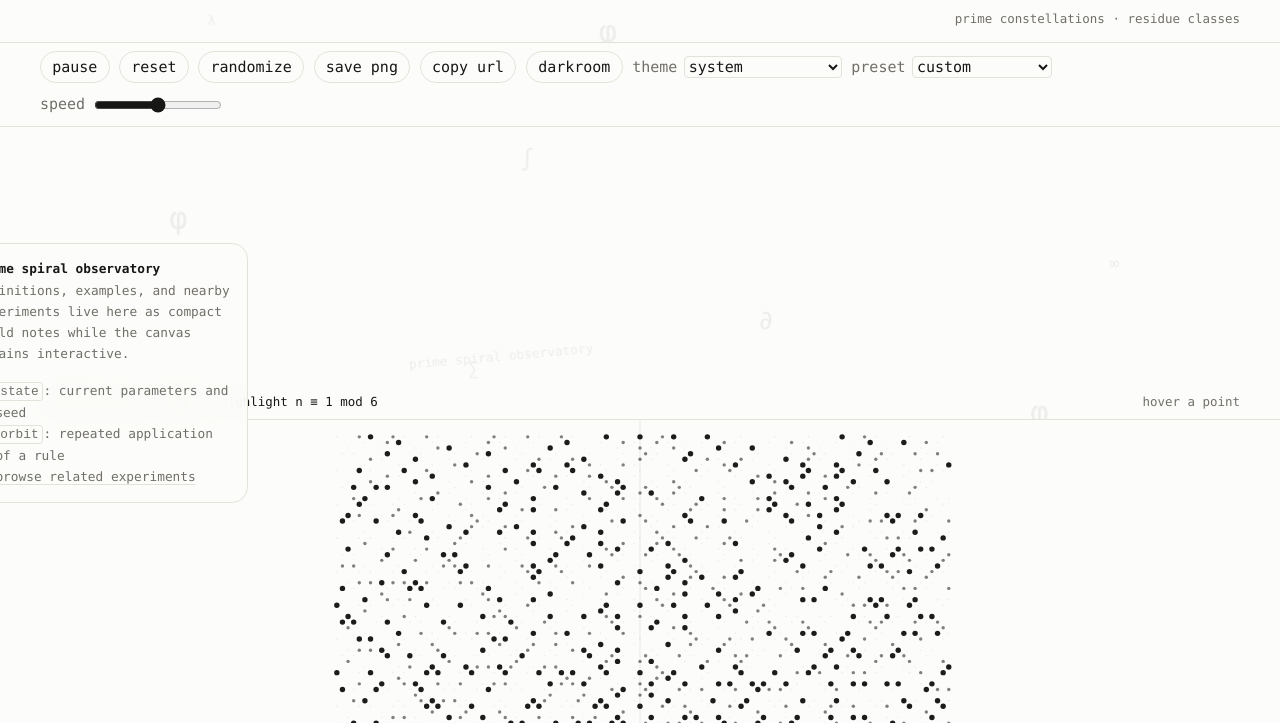
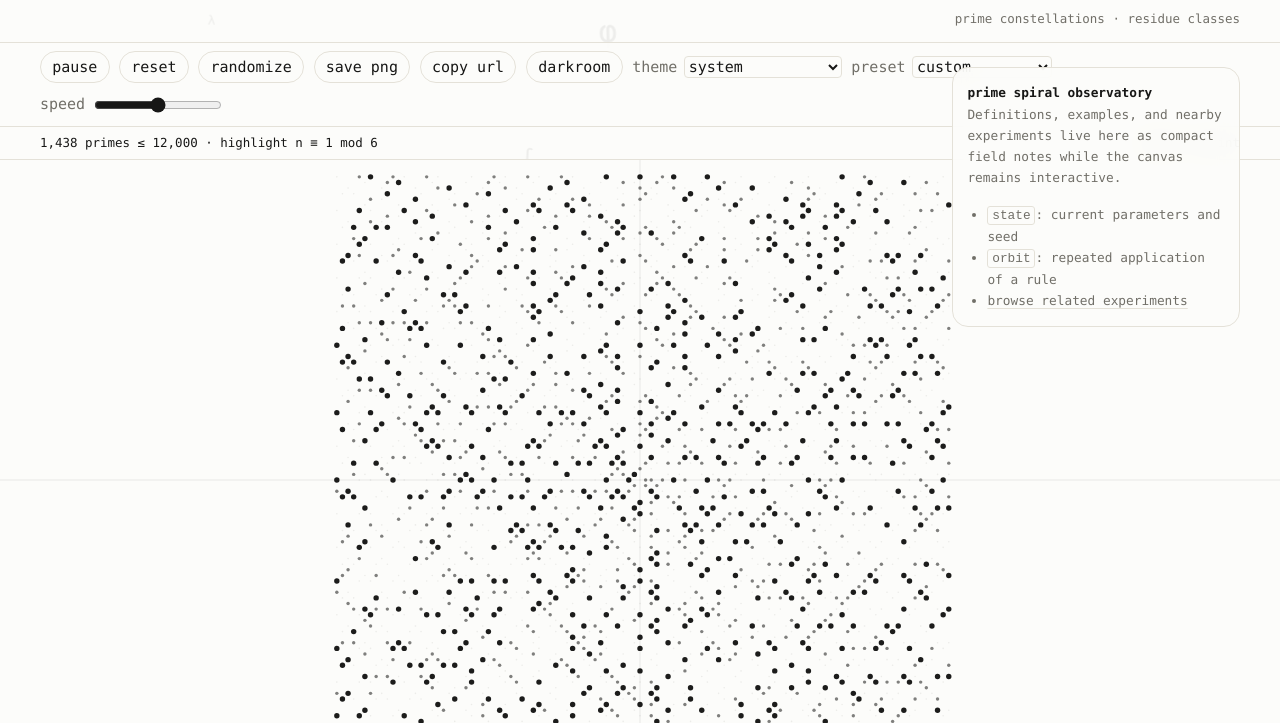
Before and after one commit to m0nhawk/incomplete.fun, an Astro site: page /primes in a window 1280 px wide. Shown: the part 49-772 px from the top of the page. Built offline with nearby package versions, Linux system fonts and the light colour scheme; Astro itself is replaced by a stand-in of ours.

Commit message:
fix: keep math notebook fixed
Entire-Checkpoint: edc8ef80b27b

```diff
--- a/src/styles/global.css
+++ b/src/styles/global.css
@@ -316,7 +316,10 @@
   font-size: .8rem;
 }
 
-.canvas-app > .math-notebook { z-index: 3; }
+.canvas-app > .math-notebook {
+  position: fixed;
+  z-index: 3;
+}
 
 .math-notebook strong { color: var(--fg); }
 .math-notebook ul { margin-bottom: 0; }
```
